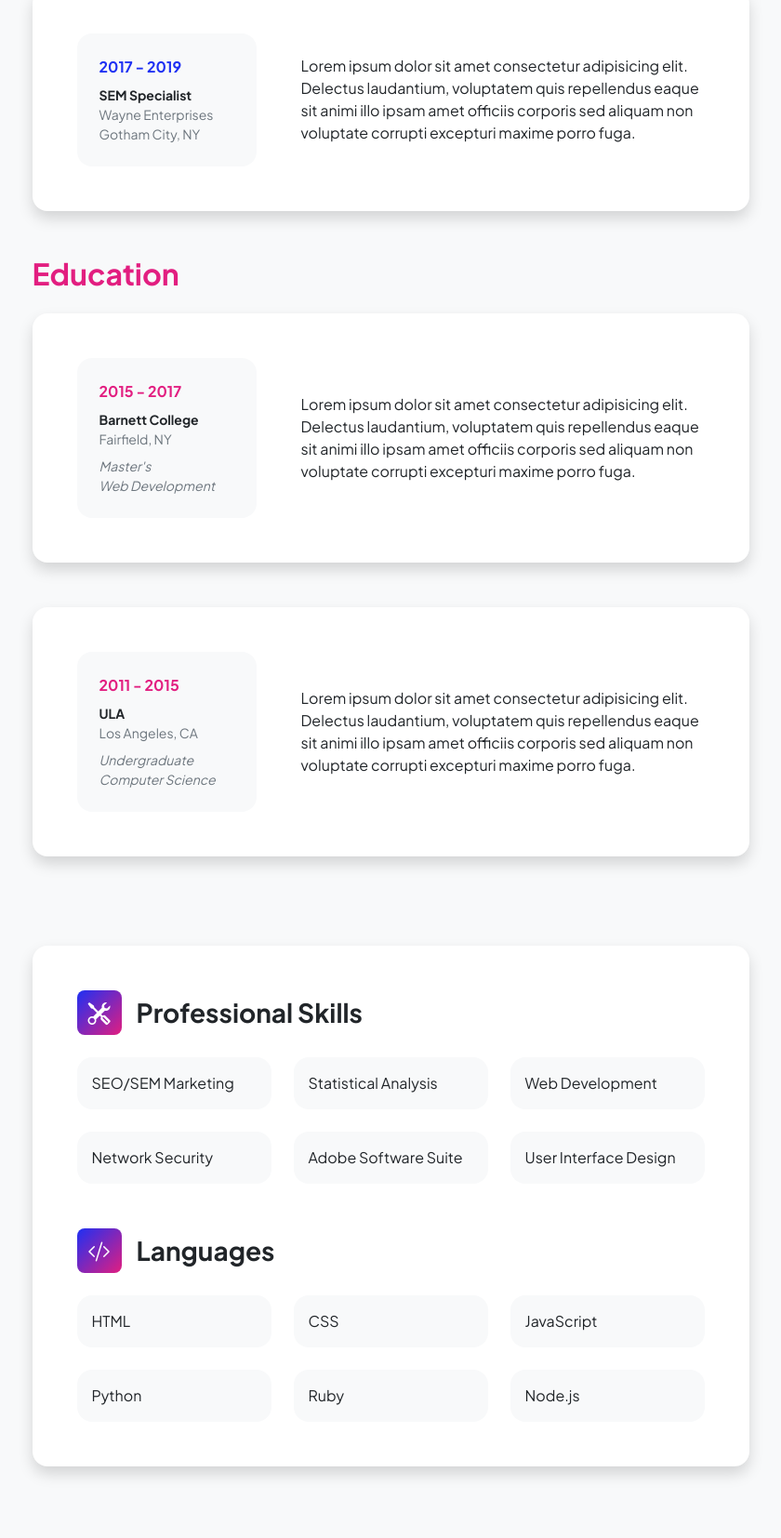
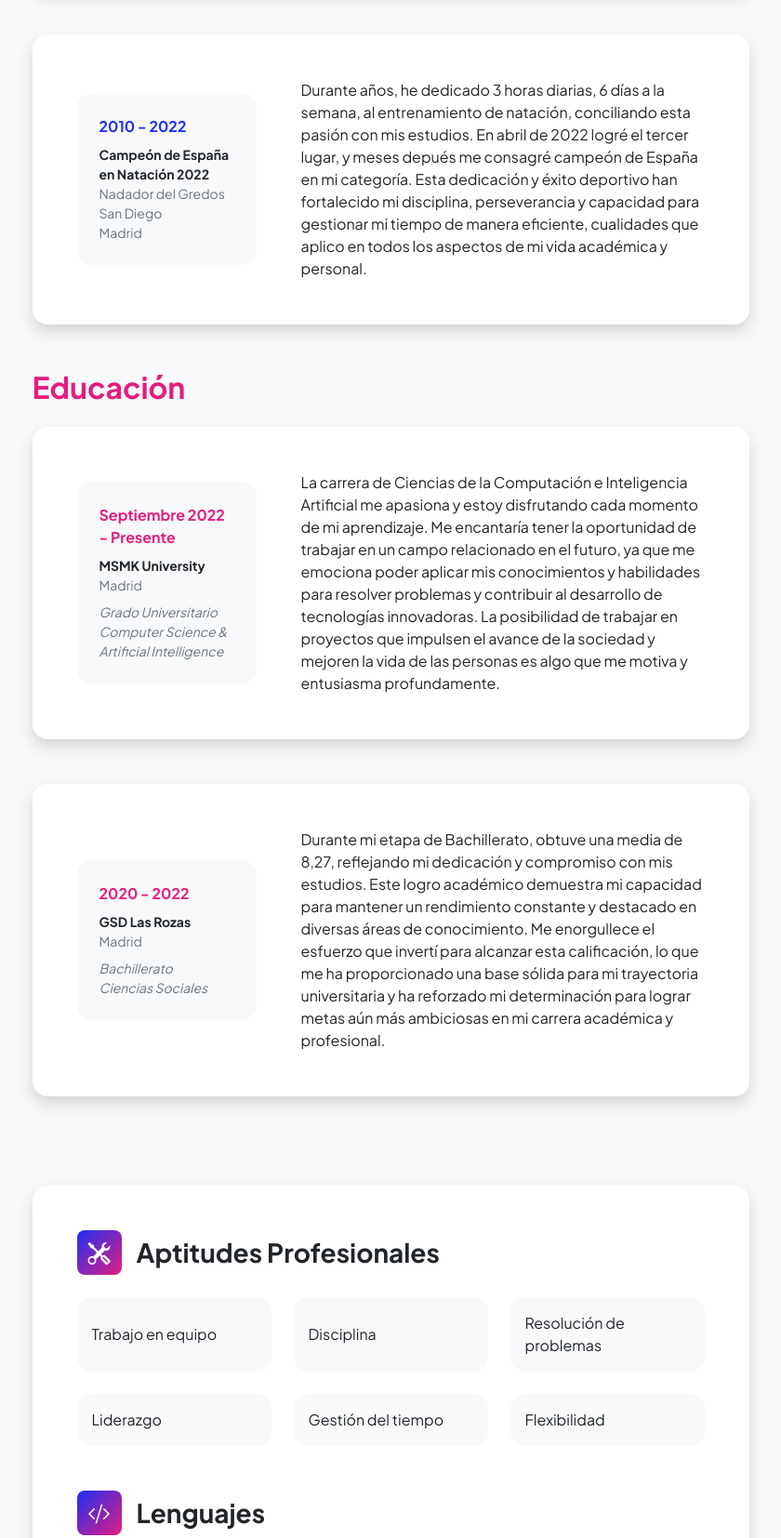
Before and after one commit to rodriicarriion/Porfolio_RodrigoCarrion, a plain HTML site: page resume.html in a window 1280 px wide. Shown: the part 631-2285 px from the top of the page at 93% size, without its empty margins (220-1060 px from the left). Drawn offline with nearby package versions, Linux system fonts and the light colour scheme.

Commit message:
Lunes 22 tarde

```diff
--- a/resume.html
+++ b/resume.html
@@ -58,13 +58,13 @@
                                     <div class="row align-items-center gx-5">
                                         <div class="col text-center text-lg-start mb-4 mb-lg-0">
                                             <div class="bg-light p-4 rounded-4">
-                                                <div class="text-primary fw-bolder mb-2">Marzo 2023 - Present</div>
-                                                <div class="small fw-bolder">Web Developer</div>
-                                                <div class="small text-muted">Stark Industries</div>
-                                                <div class="small text-muted">Los Angeles, CA</div>
+                                                <div class="text-primary fw-bolder mb-2">Marzo 2023 - Presente</div>
+                                                <div class="small fw-bolder">Base en Hostelería, media jornada</div>
+                                                <div class="small text-muted">TGB Boadilla</div>
+                                                <div class="small text-muted">Boadilla del Monte</div>
                                             </div>
                                         </div>
-                                        <div class="col-lg-8"><div>Lorem ipsum dolor sit amet consectetur adipisicing elit. Delectus laudantium, voluptatem quis repellendus eaque sit animi illo ipsam amet officiis corporis sed aliquam non voluptate corrupti excepturi maxime porro fuga.</div></div>
+                                        <div class="col-lg-8"><div>He tenido la valiosa experiencia de trabajar como base en un TGB, lo cual me ha brindado una perspectiva única sobre el mundo laboral. A pesar de no estar relacionado con la informática, considero este trabajo importante para comprender el valor del esfuerzo, la responsabilidad y la interacción con el equipo. A mis 18 años, esta experiencia me ha proporcionado lecciones valiosas y me ha enseñado la importancia de adquirir habilidades profesionales en diferentes ámbitos.</div></div>
                                     </div>
                                 </div>
                             </div>
@@ -74,38 +74,38 @@
                                     <div class="row align-items-center gx-5">
                                         <div class="col text-center text-lg-start mb-4 mb-lg-0">
                                             <div class="bg-light p-4 rounded-4">
-                                                <div class="text-primary fw-bolder mb-2">2017 - 2019</div>
-                                                <div class="small fw-bolder">SEM Specialist</div>
-                                                <div class="small text-muted">Wayne Enterprises</div>
-                                                <div class="small text-muted">Gotham City, NY</div>
+                                                <div class="text-primary fw-bolder mb-2">2010 - 2022</div>
+                                                <div class="small fw-bolder">Campeón de España en Natación 2022</div>
+                                                <div class="small text-muted">Nadador del Gredos San Diego</div>
+                                                <div class="small text-muted">Madrid</div>
                                             </div>
                                         </div>
-                                        <div class="col-lg-8"><div>Lorem ipsum dolor sit amet consectetur adipisicing elit. Delectus laudantium, voluptatem quis repellendus eaque sit animi illo ipsam amet officiis corporis sed aliquam non voluptate corrupti excepturi maxime porro fuga.</div></div>
+                                        <div class="col-lg-8"><div>Durante años, he dedicado 3 horas diarias, 6 días a la semana, al entrenamiento de natación, conciliando esta pasión con mis estudios. En abril de 2022 logré el tercer lugar, y meses depués me consagré campeón de España en mi categoría. Esta dedicación y éxito deportivo han fortalecido mi disciplina, perseverancia y capacidad para gestionar mi tiempo de manera eficiente, cualidades que aplico en todos los aspectos de mi vida académica y personal.</div></div>
                                     </div>
                                 </div>
                             </div>
                         </section>
                         <!-- Education Section-->
                         <section>
-                            <h2 class="text-secondary fw-bolder mb-4">Education</h2>
+                            <h2 class="text-secondary fw-bolder mb-4">Educación</h2>
                             <!-- Education Card 1-->
                             <div class="card shadow border-0 rounded-4 mb-5">
                                 <div class="card-body p-5">
                                     <div class="row align-items-center gx-5">
                                         <div class="col text-center text-lg-start mb-4 mb-lg-0">
                                             <div class="bg-light p-4 rounded-4">
-                                                <div class="text-secondary fw-bolder mb-2">2015 - 2017</div>
+                                                <div class="text-secondary fw-bolder mb-2">Septiembre 2022 - Presente</div>
                                                 <div class="mb-2">
-                                                    <div class="small fw-bolder">Barnett College</div>
-                                                    <div class="small text-muted">Fairfield, NY</div>
+                                                    <div class="small fw-bolder">MSMK University</div>
+                                                    <div class="small text-muted">Madrid</div>
                                                 </div>
                                                 <div class="fst-italic">
-                                                    <div class="small text-muted">Master's</div>
-                                                    <div class="small text-muted">Web Development</div>
+                                                    <div class="small text-muted">Grado Universitario</div>
+                                                    <div class="small text-muted">Computer Science & Artificial Intelligence</div>
                                                 </div>
                                             </div>
                                         </div>
-                                        <div class="col-lg-8"><div>Lorem ipsum dolor sit amet consectetur adipisicing elit. Delectus laudantium, voluptatem quis repellendus eaque sit animi illo ipsam amet officiis corporis sed aliquam non voluptate corrupti excepturi maxime porro fuga.</div></div>
+                                        <div class="col-lg-8"><div>La carrera de Ciencias de la Computación e Inteligencia Artificial me apasiona y estoy disfrutando cada momento de mi aprendizaje. Me encantaría tener la oportunidad de trabajar en un campo relacionado en el futuro, ya que me emociona poder aplicar mis conocimientos y habilidades para resolver problemas y contribuir al desarrollo de tecnologías innovadoras. La posibilidad de trabajar en proyectos que impulsen el avance de la sociedad y mejoren la vida de las personas es algo que me motiva y entusiasma profundamente.</div></div>
                                     </div>
                                 </div>
                             </div>
@@ -115,18 +115,18 @@
                                     <div class="row align-items-center gx-5">
                                         <div class="col text-center text-lg-start mb-4 mb-lg-0">
                                             <div class="bg-light p-4 rounded-4">
-                                                <div class="text-secondary fw-bolder mb-2">2011 - 2015</div>
+                                                <div class="text-secondary fw-bolder mb-2">2020 - 2022</div>
                                                 <div class="mb-2">
-                                                    <div class="small fw-bolder">ULA</div>
-                                                    <div class="small text-muted">Los Angeles, CA</div>
+                                                    <div class="small fw-bolder">GSD Las Rozas</div>
+                                                    <div class="small text-muted">Madrid</div>
                                                 </div>
                                                 <div class="fst-italic">
-                                                    <div class="small text-muted">Undergraduate</div>
-                                                    <div class="small text-muted">Computer Science</div>
+                                                    <div class="small text-muted">Bachillerato</div>
+                                                    <div class="small text-muted">Ciencias Sociales</div>
                                                 </div>
                                             </div>
                                         </div>
-                                        <div class="col-lg-8"><div>Lorem ipsum dolor sit amet consectetur adipisicing elit. Delectus laudantium, voluptatem quis repellendus eaque sit animi illo ipsam amet officiis corporis sed aliquam non voluptate corrupti excepturi maxime porro fuga.</div></div>
+                                        <div class="col-lg-8"><div>Durante mi etapa de Bachillerato, obtuve una media de 8,27, reflejando mi dedicación y compromiso con mis estudios. Este logro académico demuestra mi capacidad para mantener un rendimiento constante y destacado en diversas áreas de conocimiento. Me enorgullece el esfuerzo que invertí para alcanzar esta calificación, lo que me ha proporcionado una base sólida para mi trayectoria universitaria y ha reforzado mi determinación para lograr metas aún más ambiciosas en mi carrera académica y profesional.</div></div>
                                     </div>
                                 </div>
                             </div>
@@ -142,24 +142,24 @@
                                     <div class="mb-5">
                                         <div class="d-flex align-items-center mb-4">
                                             <div class="feature bg-primary bg-gradient-primary-to-secondary text-white rounded-3 me-3"><i class="bi bi-tools"></i></div>
-                                            <h3 class="fw-bolder mb-0"><span class="text-gradient d-inline">Professional Skills</span></h3>
+                                            <h3 class="fw-bolder mb-0"><span class="text-gradient d-inline">Aptitudes Profesionales</span></h3>
                                         </div>
                                         <div class="row row-cols-1 row-cols-md-3 mb-4">
-                                            <div class="col mb-4 mb-md-0"><div class="d-flex align-items-center bg-light rounded-4 p-3 h-100">SEO/SEM Marketing</div></div>
-                                            <div class="col mb-4 mb-md-0"><div class="d-flex align-items-center bg-light rounded-4 p-3 h-100">Statistical Analysis</div></div>
-                                            <div class="col"><div class="d-flex align-items-center bg-light rounded-4 p-3 h-100">Web Development</div></div>
+                                            <div class="col mb-4 mb-md-0"><div class="d-flex align-items-center bg-light rounded-4 p-3 h-100">Trabajo en equipo</div></div>
+                                            <div class="col mb-4 mb-md-0"><div class="d-flex align-items-center bg-light rounded-4 p-3 h-100">Disciplina</div></div>
+                                            <div class="col"><div class="d-flex align-items-center bg-light rounded-4 p-3 h-100">Resolución de problemas</div></div>
                                         </div>
                                         <div class="row row-cols-1 row-cols-md-3">
-                                            <div class="col mb-4 mb-md-0"><div class="d-flex align-items-center bg-light rounded-4 p-3 h-100">Network Security</div></div>
-                                            <div class="col mb-4 mb-md-0"><div class="d-flex align-items-center bg-light rounded-4 p-3 h-100">Adobe Software Suite</div></div>
-                                            <div class="col"><div class="d-flex align-items-center bg-light rounded-4 p-3 h-100">User Interface Design</div></div>
+                                            <div class="col mb-4 mb-md-0"><div class="d-flex align-items-center bg-light rounded-4 p-3 h-100">Liderazgo</div></div>
+                                            <div class="col mb-4 mb-md-0"><div class="d-flex align-items-center bg-light rounded-4 p-3 h-100">Gestión del tiempo</div></div>
+                                            <div class="col"><div class="d-flex align-items-center bg-light rounded-4 p-3 h-100">Flexibilidad</div></div>
                                         </div>
                                     </div>
                                     <!-- Languages list-->
                                     <div class="mb-0">
                                         <div class="d-flex align-items-center mb-4">
                                             <div class="feature bg-primary bg-gradient-primary-to-secondary text-white rounded-3 me-3"><i class="bi bi-code-slash"></i></div>
-                                            <h3 class="fw-bolder mb-0"><span class="text-gradient d-inline">Languages</span></h3>
+                                            <h3 class="fw-bolder mb-0"><span class="text-gradient d-inline">Lenguajes</span></h3>
                                         </div>
                                         <div class="row row-cols-1 row-cols-md-3 mb-4">
                                             <div class="col mb-4 mb-md-0"><div class="d-flex align-items-center bg-light rounded-4 p-3 h-100">HTML</div></div>
@@ -168,8 +168,8 @@
                                         </div>
                                         <div class="row row-cols-1 row-cols-md-3">
                                             <div class="col mb-4 mb-md-0"><div class="d-flex align-items-center bg-light rounded-4 p-3 h-100">Python</div></div>
-                                            <div class="col mb-4 mb-md-0"><div class="d-flex align-items-center bg-light rounded-4 p-3 h-100">Ruby</div></div>
-                                            <div class="col"><div class="d-flex align-items-center bg-light rounded-4 p-3 h-100">Node.js</div></div>
+                                            <div class="col mb-4 mb-md-0"><div class="d-flex align-items-center bg-light rounded-4 p-3 h-100">SQL</div></div>
+
                                         </div>
                                     </div>
                                 </div>
@@ -183,13 +183,13 @@
         <footer class="bg-white py-4 mt-auto">
             <div class="container px-5">
                 <div class="row align-items-center justify-content-between flex-column flex-sm-row">
-                    <div class="col-auto"><div class="small m-0">Copyright &copy; Your Website 2023</div></div>
+                    <div class="col-auto"><div class="small m-0">Copyright &copy; Rodrigo Carrión</div></div>
                     <div class="col-auto">
-                        <a class="small" href="#!">Privacy</a>
+                        <a class="small" href="#!">Privacidad</a>
                         <span class="mx-1">&middot;</span>
-                        <a class="small" href="#!">Terms</a>
+                        <a class="small" href="#!">Terminos y condiciones</a>
                         <span class="mx-1">&middot;</span>
-                        <a class="small" href="#!">Contact</a>
+                        <a class="small" href="#!">Contacto</a>
                     </div>
                 </div>
             </div>
```
Also changed, not shown: index.html (+2 -2 lines).
